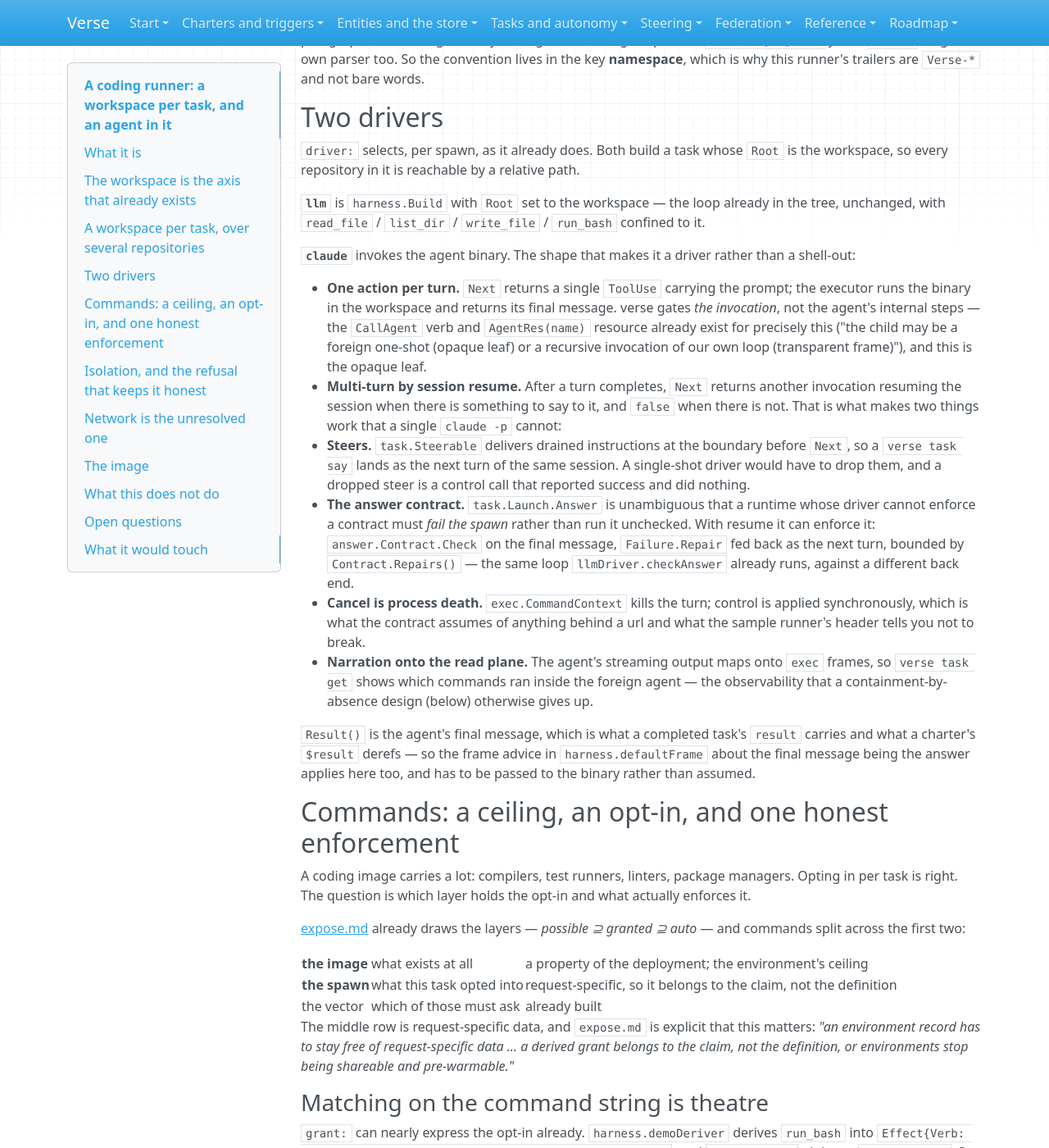
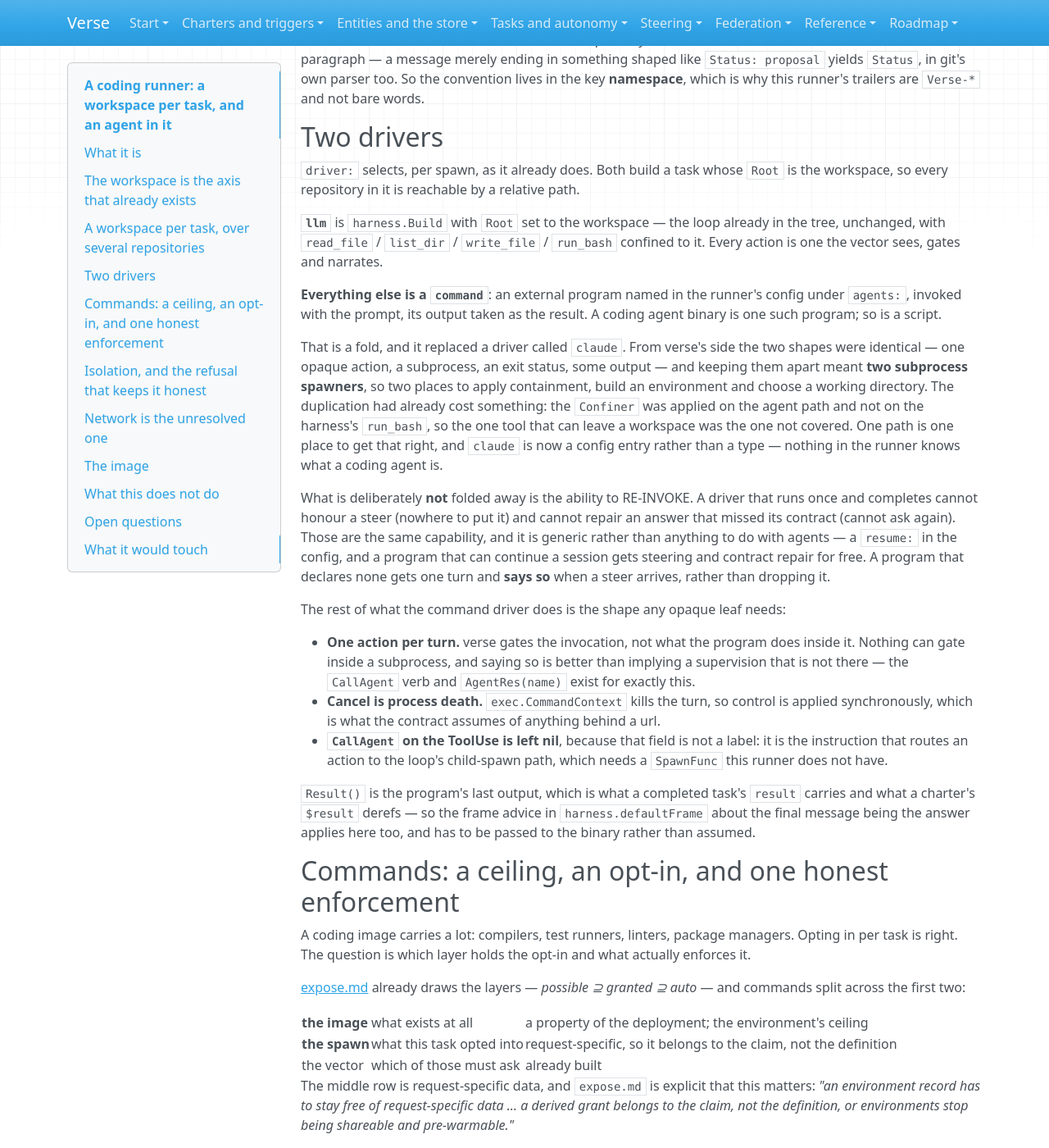
Before and after one commit to signadot/viff, an MkDocs documentation site: the page built from docs/working/coding-runner.md, in a window 1280 px wide and 1400 px high, scrolled down 5632 px. Shown: the whole window at 82% size. Built offline with MkDocs 1.6.1, drawn with Linux system fonts in a browser that asks for light colours; some of the changed text lies outside the part shown.

Commit message:
coderunner: one subprocess path — claude is a command, not a driver
From verse's side, invoking a foreign agent and running a script are the same shape: one
opaque action, a subprocess, an exit status, some output. Two drivers meant two subprocess
spawners, so two places to apply containment, build an environment and choose a working
directory — and the duplication had already cost something. The Confiner was applied on the
agent path and not on the harness's run_bash, so the one tool that can leave a workspace was
the one not covered. There is now exactly one exec.CommandContext in this runner.

So `claude` is an entry under `agents:` in the config rather than a type in the code, and
the driver is `command`: argv with $prompt substituted, output read as text or json.
Nothing here knows what a coding agent is, only how to run a program and read what it said.

What is deliberately NOT folded away is the ability to RE-INVOKE. A driver that runs once
cannot honour a steer — nowhere to put it — and cannot repair an answer that missed its
contract, because it cannot ask again. Those are one capability and it is generic rather
than anything to do with agents: `resume:` in the config, and a program that can continue a
session gets steering and contract repair for free. A program that declares none gets one
turn and SAYS SO when a steer arrives, which is the part worth testing, because silently
dropping a control call is the failure this codebase refuses everywhere else.

Two claims from the earlier argument for keeping them apart do not survive, and it is worth
recording that they were wrong. The answer contract is not claude-specific: for both drivers
it is check-the-final-message and re-prompt, with no enforcement inside either, so it never
discriminated between them — what it needs is a driver that can re-invoke, which is the
capability above. And sandboxing does not discriminate either, since a scripted command in
any realistic deployment is confined exactly as an agent binary would be.

Tier: change
Checked: make check && make test && ./smoke.sh — green (44 smoke checks). Two versed tests
  flaked on consecutive full runs (TestAnInstanceFollowsItsOrigin,
  TestExclusiveRefusesAnotherAnswerer), each passing 3-5x in isolation and the package
  passing clean with this branch stashed; pre-existing, and different tests each time, so it
  looks like load rather than one bad test
Co-Authored-By: Claude Opus 5 (1M context) <noreply@anthropic.com>

```diff
--- a/docs/working/coding-runner.md
+++ b/docs/working/coding-runner.md
@@ -11,7 +11,7 @@ what this one needs a name for, and the descriptor is where the name is publishe
 A second example under `docs/reference/examples/coderunner`: a runner that serves the
 verse-facing [task-control](../task-control.md) contract, gives each task its own git checkouts,
 and runs the work in it — either by the [LLM harness](https://github.com/signadot/verse/tree/main/task/harness) already in the tree, or
-by invoking a coding agent binary such as Claude Code.
+by invoking an external program — a coding agent binary, a script — named in its config.
 
 **A second example rather than a bigger first one.** The existing sample
 ([reference/examples/runner](../reference/examples/runner/main.go)) is a hundred and thirty
@@ -290,35 +290,41 @@ is a heuristic over the last paragraph — a message merely ending in something
 so every repository in it is reachable by a relative path.
 
 **`llm`** is `harness.Build` with `Root` set to the workspace — the loop already in the tree,
-unchanged, with `read_file` / `list_dir` / `write_file` / `run_bash` confined to it.
+unchanged, with `read_file` / `list_dir` / `write_file` / `run_bash` confined to it. Every action
+is one the vector sees, gates and narrates.
 
-**`claude`** invokes the agent binary. The shape that makes it a driver rather than a shell-out:
+**Everything else is a `command`**: an external program named in the runner's config under
+`agents:`, invoked with the prompt, its output taken as the result. A coding agent binary is one
+such program; so is a script.
 
-- **One action per turn.** `Next` returns a single `ToolUse` carrying the prompt; the executor
-  runs the binary in the workspace and returns its final message. verse gates *the invocation*,
-  not the agent's internal steps — the `CallAgent` verb and `AgentRes(name)` resource already
-  exist for precisely this ("the child may be a foreign one-shot (opaque leaf) or a recursive
-  invocation of our own loop (transparent frame)"), and this is the opaque leaf.
-- **Multi-turn by session resume.** After a turn completes, `Next` returns another invocation
-  resuming the session when there is something to say to it, and `false` when there is not. That
-  is what makes two things work that a single `claude -p` cannot:
-  - **Steers.** `task.Steerable` delivers drained instructions at the boundary before `Next`, so
-    a `verse task say` lands as the next turn of the same session. A single-shot driver would
-    have to drop them, and a dropped steer is a control call that reported success and did
-    nothing.
-  - **The answer contract.** `task.Launch.Answer` is unambiguous that a runtime whose driver
-    cannot enforce a contract must *fail the spawn* rather than run it unchecked. With resume it
-    can enforce it: `answer.Contract.Check` on the final message, `Failure.Repair` fed back as
-    the next turn, bounded by `Contract.Repairs()` — the same loop `llmDriver.checkAnswer`
-    already runs, against a different back end.
-- **Cancel is process death.** `exec.CommandContext` kills the turn; control is applied
-  synchronously, which is what the contract assumes of anything behind a url and what the sample
-  runner's header tells you not to break.
-- **Narration onto the read plane.** The agent's streaming output maps onto `exec` frames, so
-  `verse task get` shows which commands ran inside the foreign agent — the observability that a
-  containment-by-absence design (below) otherwise gives up.
+That is a fold, and it replaced a driver called `claude`. From verse's side the two shapes were
+identical — one opaque action, a subprocess, an exit status, some output — and keeping them
+apart meant **two subprocess spawners**, so two places to apply containment, build an
+environment and choose a working directory. The duplication had already cost something: the
+`Confiner` was applied on the agent path and not on the harness's `run_bash`, so the one tool
+that can leave a workspace was the one not covered. One path is one place to get that right, and
+`claude` is now a config entry rather than a type — nothing in the runner knows what a coding
+agent is.
 
-`Result()` is the agent's final message, which is what a completed task's `result` carries and
+What is deliberately **not** folded away is the ability to RE-INVOKE. A driver that runs once
+and completes cannot honour a steer (nowhere to put it) and cannot repair an answer that missed
+its contract (cannot ask again). Those are the same capability, and it is generic rather than
+anything to do with agents — a `resume:` in the config, and a program that can continue a session
+gets steering and contract repair for free. A program that declares none gets one turn and
+**says so** when a steer arrives, rather than dropping it.
+
+The rest of what the command driver does is the shape any opaque leaf needs:
+
+- **One action per turn.** verse gates the invocation, not what the program does inside it.
+  Nothing can gate inside a subprocess, and saying so is better than implying a supervision that
+  is not there — the `CallAgent` verb and `AgentRes(name)` exist for exactly this.
+- **Cancel is process death.** `exec.CommandContext` kills the turn, so control is applied
+  synchronously, which is what the contract assumes of anything behind a url.
+- **`CallAgent` on the ToolUse is left nil**, because that field is not a label: it is the
+  instruction that routes an action to the loop's child-spawn path, which needs a `SpawnFunc`
+  this runner does not have.
+
+`Result()` is the program's last output, which is what a completed task's `result` carries and
 what a charter's `$result` derefs — so the frame advice in `harness.defaultFrame` about the final
 message being the answer applies here too, and has to be passed to the binary rather than assumed.
 
```
Also changed, not shown: docs/README.md (+1 -1 lines), docs/reference/examples/README.md (+1 -1 lines), 7 other files.
